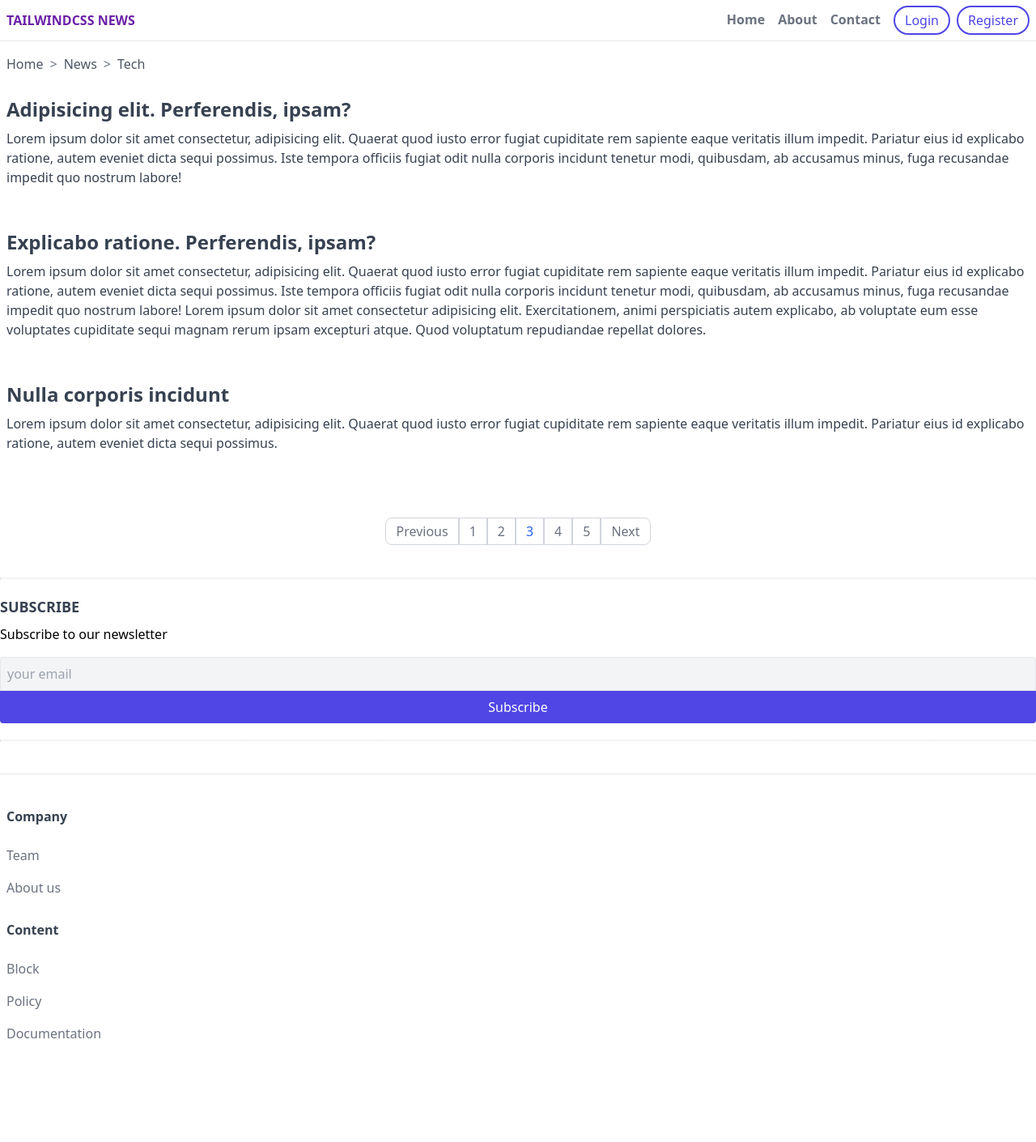
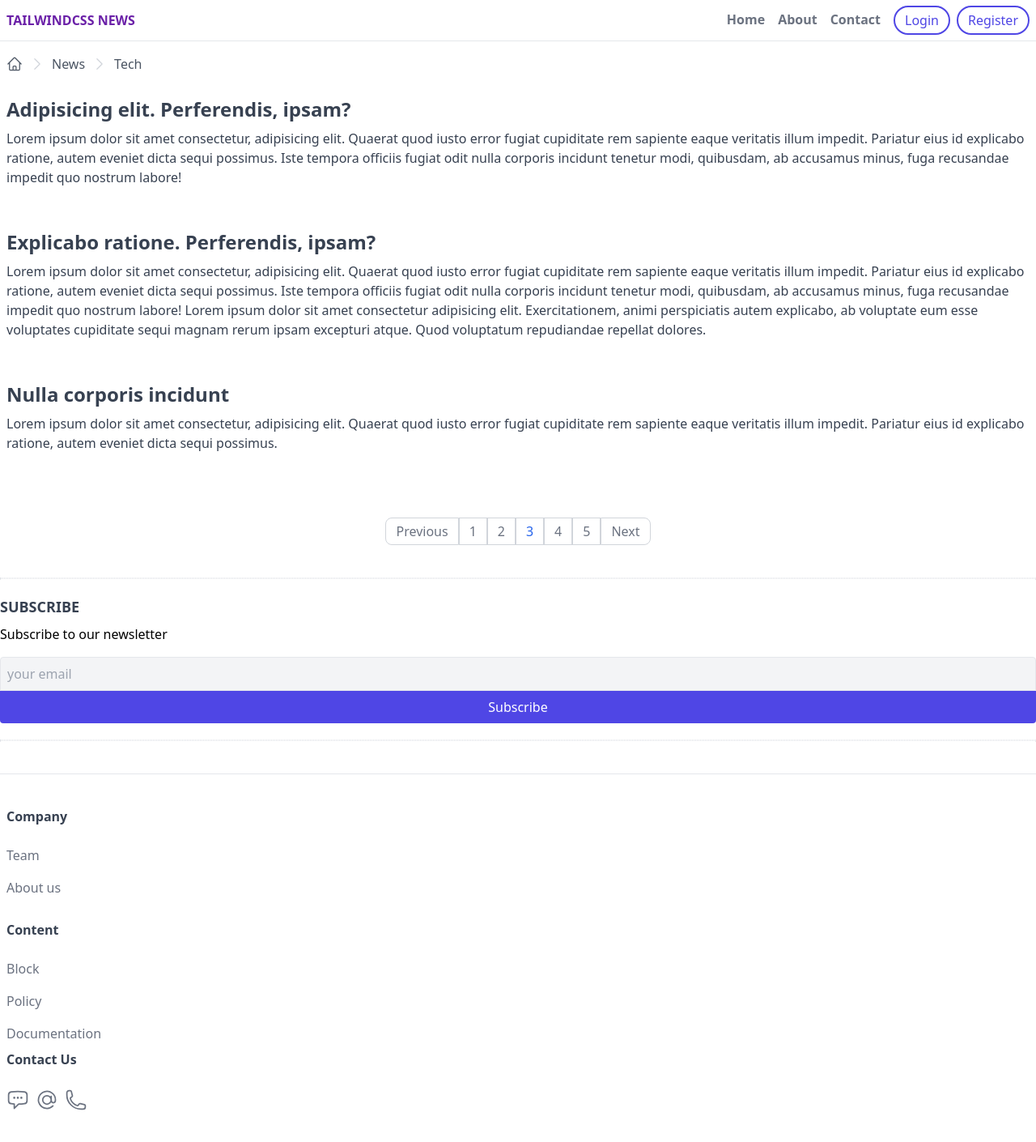
Before and after one commit to Hem1x/tailwindcss-news, a React (Create React App) app: page / in a window 1280 px wide. Shown: the top 1410 px of the page at 81% size. Before the commit the page ends 1336 px from the top, so only its background shows below. Built offline with nearby package versions, Linux system fonts and the light colour scheme.

Commit message:
Add Contact Us. add some icons for "Contact Us"

```diff
--- a/src/App.jsx
+++ b/src/App.jsx
@@ -23,10 +23,22 @@ const App = () => {
         {/* breadcrumbs */}
         <div className='px-2 flex items-center'>
           <div className='py-4 overflow-y-auto whitespace-nowrap flex items-center'>
-            <a className='text-gray-600 hover:text-gray-900' href="#">Home</a>
-            <span className='mx-2 text-gray-500 hover:text-gray-900'>&gt;</span>
+            <a className='text-gray-600 hover:text-gray-900' href="#">
+              <svg xmlns="http://www.w3.org/2000/svg" fill="none" viewBox="0 0 24 24" strokeWidth={1.5} stroke="currentColor" className="w-5 h-5">
+                <path strokeLinecap="round" strokeLinejoin="round" d="M2.25 12l8.954-8.955c.44-.439 1.152-.439 1.591 0L21.75 12M4.5 9.75v10.125c0 .621.504 1.125 1.125 1.125H9.75v-4.875c0-.621.504-1.125 1.125-1.125h2.25c.621 0 1.125.504 1.125 1.125V21h4.125c.621 0 1.125-.504 1.125-1.125V9.75M8.25 21h8.25" />
+              </svg>
+            </a>
+            <span className='mx-2 text-gray-300 hover:text-gray-900'>
+              <svg xmlns="http://www.w3.org/2000/svg" fill="none" viewBox="0 0 24 24" strokeWidth={1.5} stroke="currentColor" className="w-5 h-5">
+                <path strokeLinecap="round" strokeLinejoin="round" d="M8.25 4.5l7.5 7.5-7.5 7.5" />
+              </svg>
+            </span>
             <a className='text-gray-600' href="#">News</a>
-            <span className='mx-2 text-gray-500 hover:text-gray-900'>&gt;</span>
+            <span className='mx-2 text-gray-300 hover:text-gray-900'>
+              <svg xmlns="http://www.w3.org/2000/svg" fill="none" viewBox="0 0 24 24" strokeWidth={1.5} stroke="currentColor" className="w-5 h-5">
+                <path strokeLinecap="round" strokeLinejoin="round" d="M8.25 4.5l7.5 7.5-7.5 7.5" />
+              </svg>
+            </span>
             <a className='text-gray-600' href="#">Tech</a>
           </div>
         </div>
@@ -107,7 +119,38 @@ const App = () => {
               <li><a className='footer-link' href="#">Documentation</a></li>
             </ul>
           </div>
+
+          <div>
+            <h6 className='font-semibold text-gray-700 mb-4'>Contact Us</h6>
+            <ul className='flex'>
+              <li className='mr-2'>
+                <a className='footer-link' href="#">
+                  <svg xmlns="http://www.w3.org/2000/svg" fill="none" viewBox="0 0 24 24" strokeWidth={1.5} stroke="currentColor" className="w-7 h-7">
+                    <path strokeLinecap="round" strokeLinejoin="round" d="M8.625 9.75a.375.375 0 11-.75 0 .375.375 0 01.75 0zm0 0H8.25m4.125 0a.375.375 0 11-.75 0 .375.375 0 01.75 0zm0 0H12m4.125 0a.375.375 0 11-.75 0 .375.375 0 01.75 0zm0 0h-.375m-13.5 3.01c0 1.6 1.123 2.994 2.707 3.227 1.087.16 2.185.283 3.293.369V21l4.184-4.183a1.14 1.14 0 01.778-.332 48.294 48.294 0 005.83-.498c1.585-.233 2.708-1.626 2.708-3.228V6.741c0-1.602-1.123-2.995-2.707-3.228A48.394 48.394 0 0012 3c-2.392 0-4.744.175-7.043.513C3.373 3.746 2.25 5.14 2.25 6.741v6.018z" />
+                  </svg>
+                </a>
+              </li>
+
+              <li className='mr-2'>
+                <a className='footer-link' href="#">
+                  <svg xmlns="http://www.w3.org/2000/svg" fill="none" viewBox="0 0 24 24" strokeWidth={1.5} stroke="currentColor" className="w-7 h-7">
+                    <path strokeLinecap="round" d="M16.5 12a4.5 4.5 0 11-9 0 4.5 4.5 0 019 0zm0 0c0 1.657 1.007 3 2.25 3S21 13.657 21 12a9 9 0 10-2.636 6.364M16.5 12V8.25" />
+                  </svg>
+                </a>
+              </li>
+
+              <li>
+                <a className='footer-link' href="#">
+                  <svg xmlns="http://www.w3.org/2000/svg" fill="none" viewBox="0 0 24 24" strokeWidth={1.5} stroke="currentColor" className="w-7 h-7">
+                    <path strokeLinecap="round" strokeLinejoin="round" d="M2.25 6.75c0 8.284 6.716 15 15 15h2.25a2.25 2.25 0 002.25-2.25v-1.372c0-.516-.351-.966-.852-1.091l-4.423-1.106c-.44-.11-.902.055-1.173.417l-.97 1.293c-.282.376-.769.542-1.21.38a12.035 12.035 0 01-7.143-7.143c-.162-.441.004-.928.38-1.21l1.293-.97c.363-.271.527-.734.417-1.173L6.963 3.102a1.125 1.125 0 00-1.091-.852H4.5A2.25 2.25 0 002.25 4.5v2.25z" />
+                  </svg>
+                </a>
+              </li>
+            </ul>
+          </div>
         </div>
+
+
       </footer>
     </>
 
```
